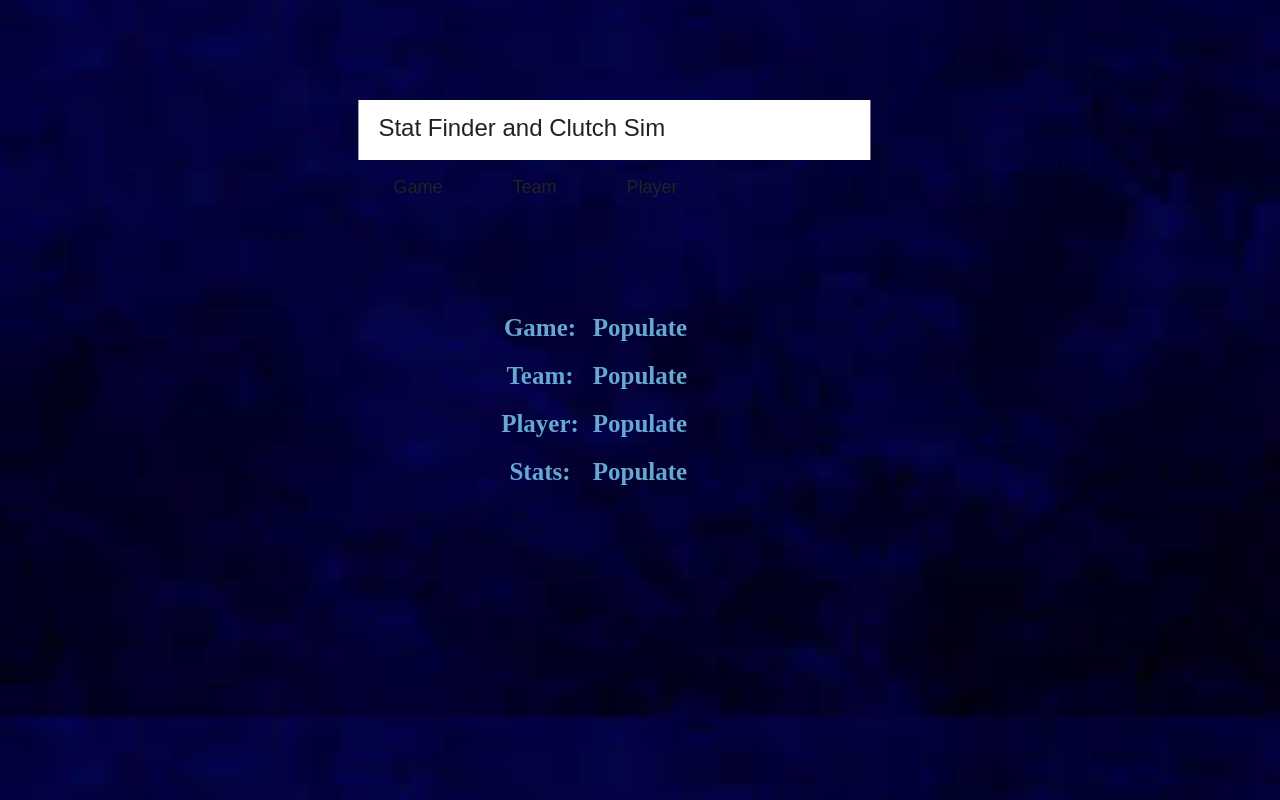
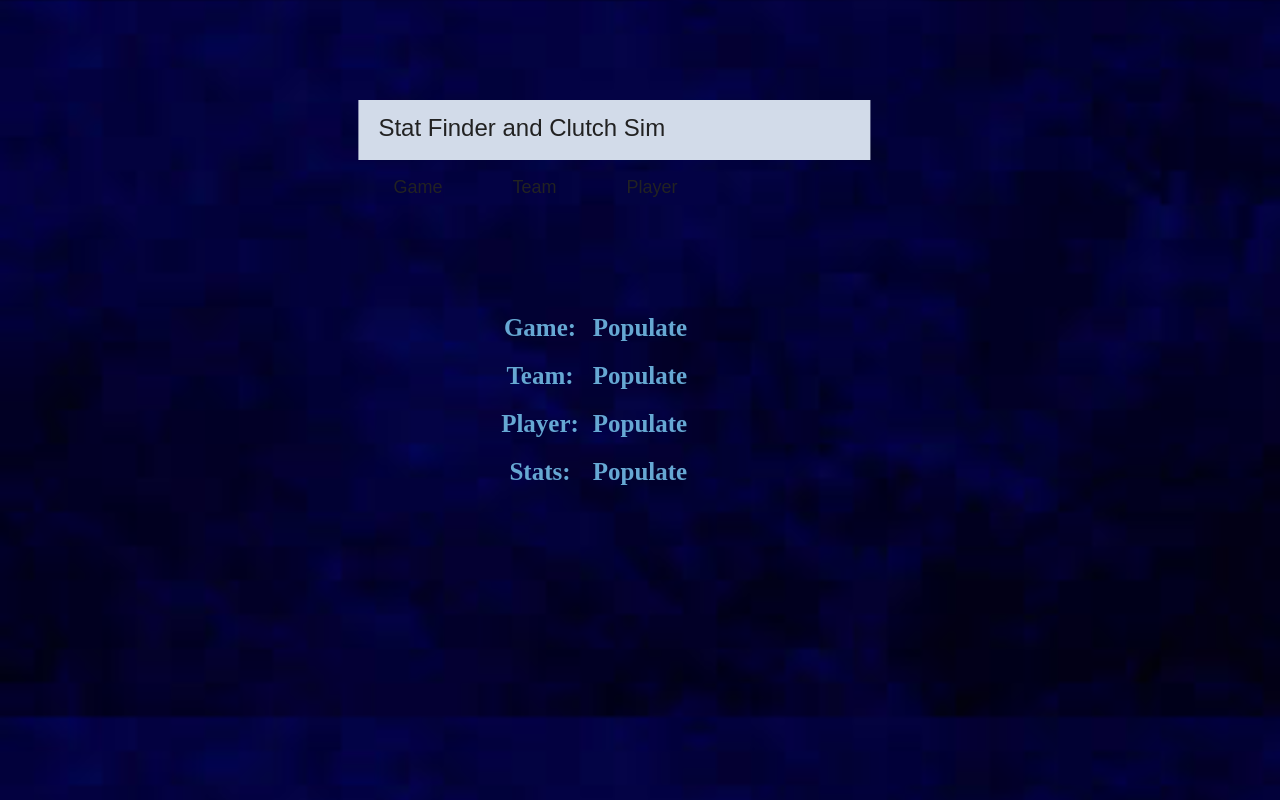
Before and after one commit to ATollios/LiquidHacksStatsTracker, a plain HTML site: page index.html in a window 1280 px wide. Drawn offline with Linux system fonts and the light colour scheme.

Commit message:
Update style.css

```diff
--- a/style.css
+++ b/style.css
@@ -49,7 +49,7 @@ nav{
     width: 40%;
     height: 60px;
     text-align: center;
-    background-color: white;
+    background-color: rgb(210, 219, 233);
     transform: translateX(70%) translateY(100px);
 }
 
```
